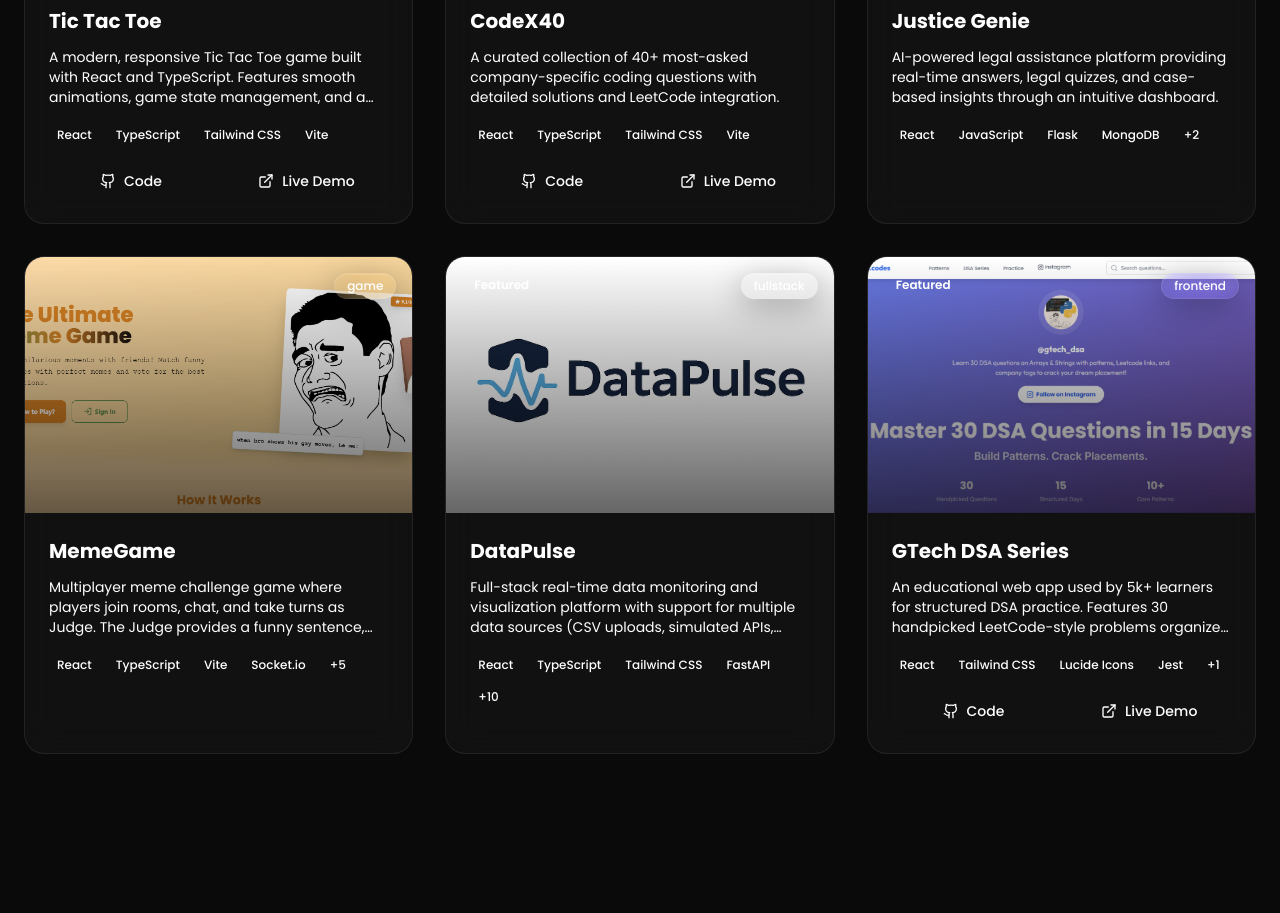
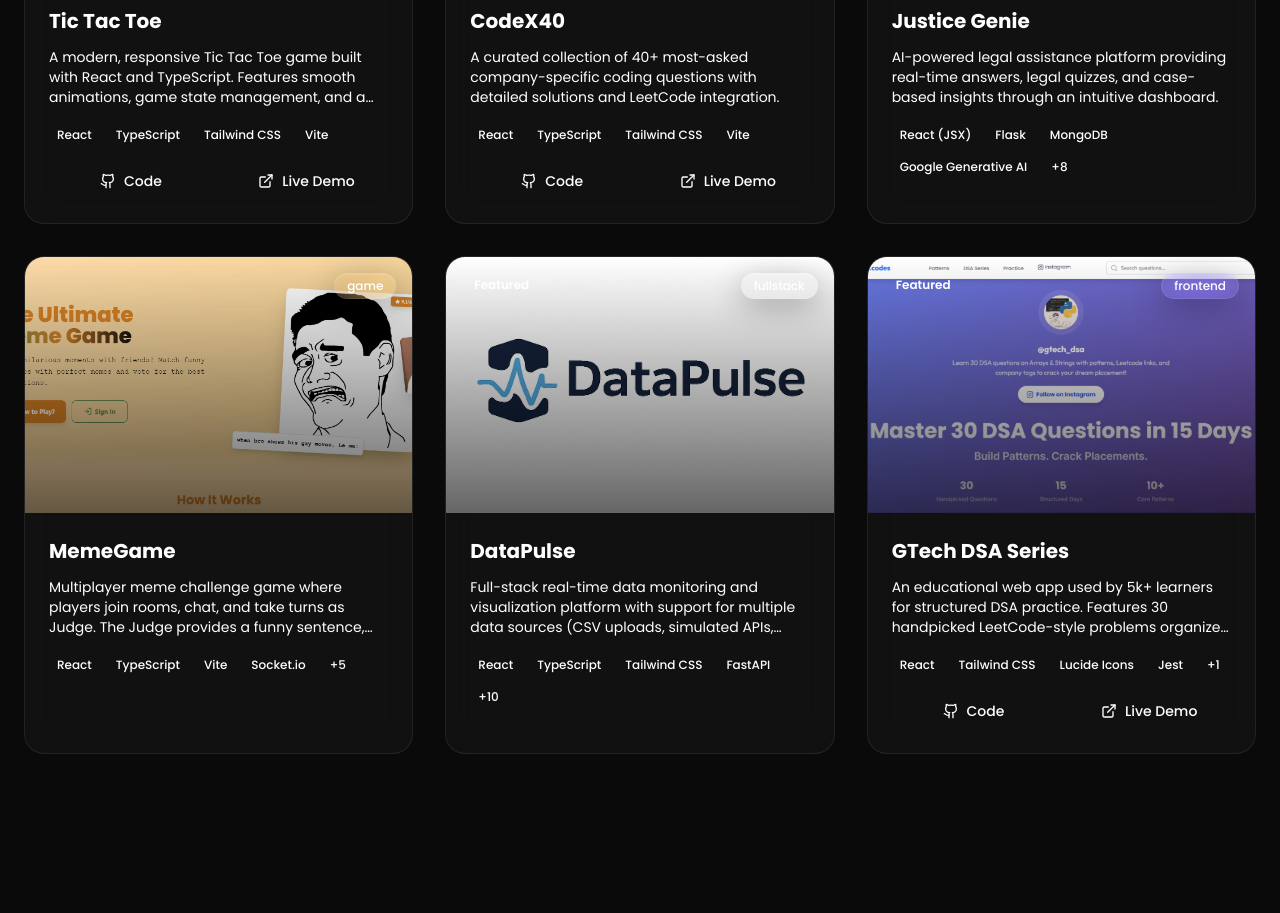
Before and after one commit to subhash-22-codes/Subhash-Portfolio, a React (Vite) app: page / in a window 1280 px wide. Shown: the part 2620-3533 px from the top of the page. Built offline with nearby package versions, Linux system fonts and the light colour scheme; a web font is replaced by a local one.

Commit message:
Resume.tsx

```diff
--- a/src/components/Projects.tsx
+++ b/src/components/Projects.tsx
@@ -46,7 +46,10 @@
         id: 3,
         title: 'Justice Genie',
       description: 'AI-powered legal assistance platform providing real-time answers, legal quizzes, and case-based insights through an intuitive dashboard.',
-      tech: ['React', 'JavaScript', 'Flask', 'MongoDB', 'Google Gen AI', 'Chart.js'],
+      tech: ['React (JSX)', 'Flask', 'MongoDB', 'Google Generative AI', 'Chart.js', 'Tailwind CSS', 'SMTP / Email Automation','PDF Generation & Reporting',
+              'Speech Recognition & TTS', 'File Handling & Security','Multilingual Translation & NLP', 'Ant Design'],
+
+
         github: 'Coming soon',
         demo: '',
       images: ['/images/jg1.png'],
```
